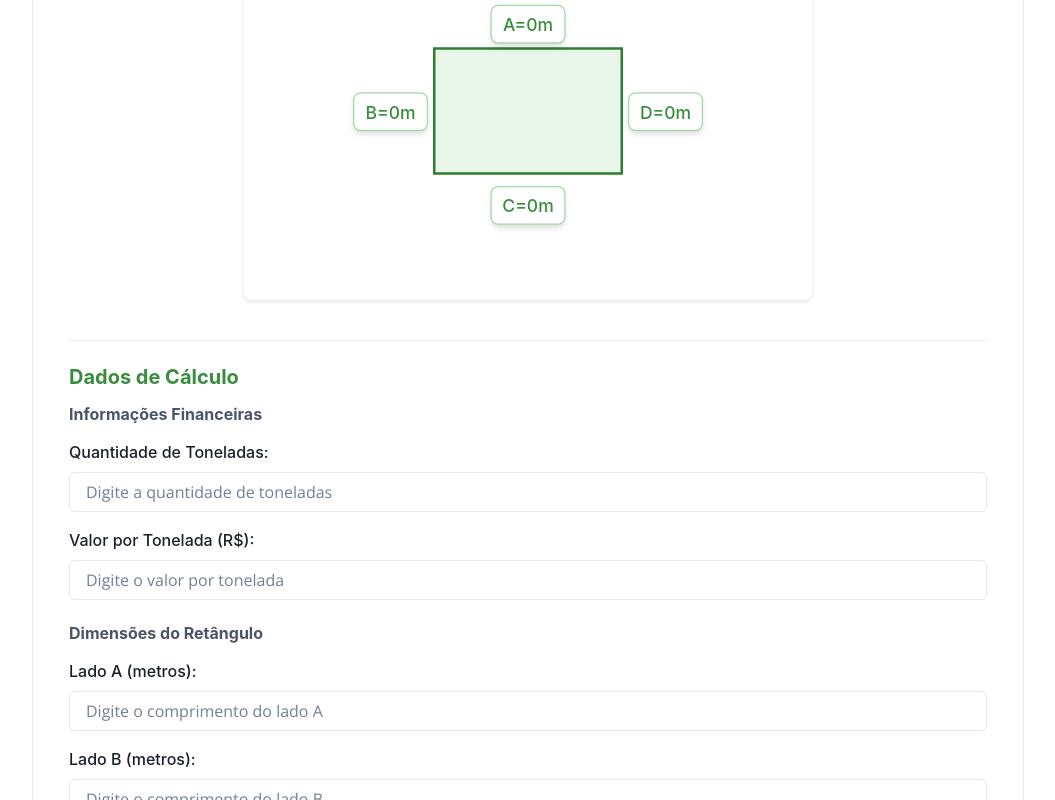
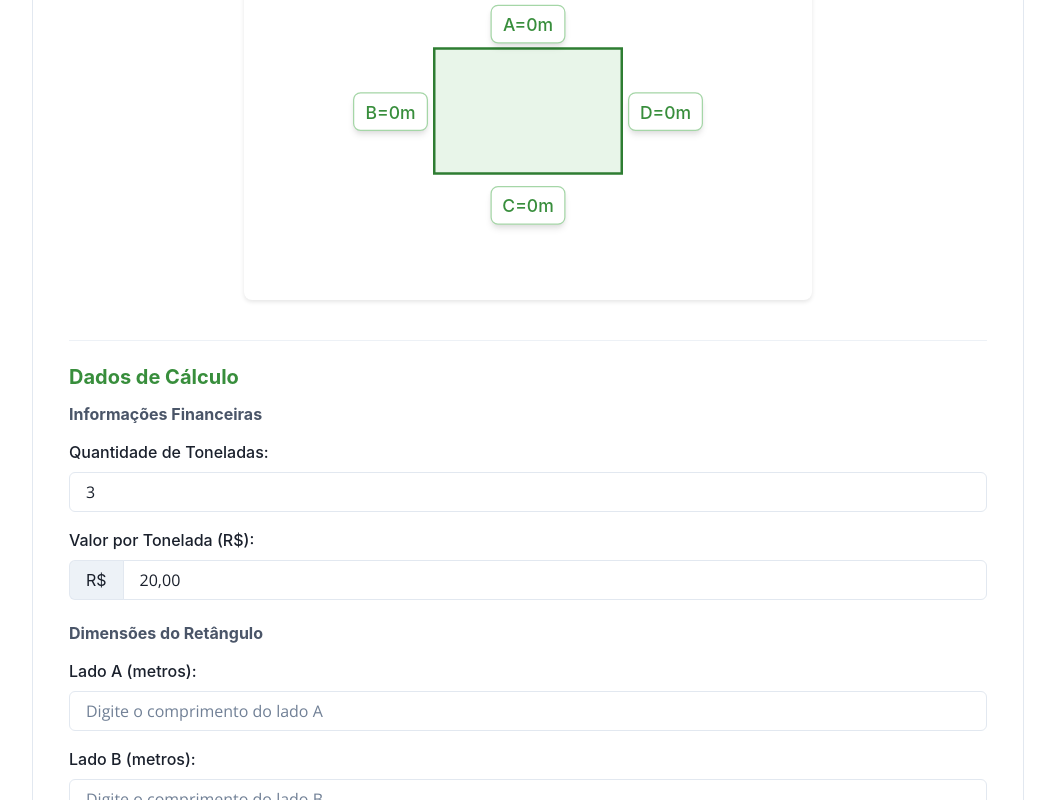
Before and after one commit to StudyVault/harvest-calc-pro, a React (Vite) app: page / in a window 1280 px wide. Shown: the part 413-1213 px from the top of the page, without its empty margins (112-1167 px from the left). Built offline with nearby package versions, Linux system fonts and the light colour scheme.

Commit message:
Refactor CalculadoraCorteCana component to include currency input handling and update initial financial data values

```diff
--- a/src/components/CalculadoraCorteCana.tsx
+++ b/src/components/CalculadoraCorteCana.tsx
@@ -3,8 +3,8 @@ import './CalculadoraCorteCana.css';
 
 const CalculadoraCorteCana: React.FC = () => {
   const [valores, setValores] = useState({
-    toneladas: 0,
-    valorPorTonelada: 0,
+    toneladas: 3,
+    valorPorTonelada: 20.00,
     ladoA: 0,
     ladoB: 0,
     ladoC: 0,
--- a/src/components/calculator/CalculadoraCorteCana.tsx
+++ b/src/components/calculator/CalculadoraCorteCana.tsx
@@ -1,4 +1,4 @@
-import React, { useState } from 'react';
+import React, { useState, useRef } from 'react';
 import {
   Box,
   Container,
@@ -15,20 +15,32 @@ import {
   Button,
   useToast,
   Divider,
+  InputGroup,
+  InputLeftAddon,
 } from '@chakra-ui/react';
 import { useFormState } from '../../hooks/useFormState';
 import { useAreaCalculations } from '../../hooks/useAreaCalculations';
+import { useCurrencyInput } from '../../hooks/useCurrencyInput';
 import Rectangle from './Rectangle';
 import Triangle from './Triangle';
 
 type ShapeType = 'rectangle' | 'triangle';
 
 const CalculadoraCorteCana: React.FC = () => {
-  const { dimensions, financialData, handleDimensionChange, handleFinancialChange } = useFormState();
+  const { dimensions, financialData, handleDimensionChange, handleFinancialChange, setFinancialData } = useFormState();
+  const { formatCurrency, handleCurrencyChange } = useCurrencyInput();
   const { result, calculateAreas } = useAreaCalculations();
   const [showResults, setShowResults] = useState(false);
   const [selectedShape, setSelectedShape] = useState<ShapeType>('rectangle');
+  const [displayValue, setDisplayValue] = useState(formatCurrency(financialData.valorPorTonelada));
   const toast = useToast();
+
+  const handleCurrencyInputChange = (e: React.ChangeEvent<HTMLInputElement>) => {
+    const formattedValue = handleCurrencyChange(e, (value) => {
+      setFinancialData(prev => ({ ...prev, valorPorTonelada: value }));
+    });
+    setDisplayValue(formattedValue);
+  };
 
   const handleCalculate = () => {
     // Validar se todos os campos necessários estão preenchidos
@@ -119,13 +131,18 @@ const CalculadoraCorteCana: React.FC = () => {
 
                     <FormControl mt={4}>
                       <FormLabel>Valor por Tonelada (R$):</FormLabel>
-                      <Input
-                        type="number"
-                        name="valorPorTonelada"
-                        value={financialData.valorPorTonelada || ''}
-                        onChange={handleFinancialChange}
-                        placeholder="Digite o valor por tonelada"
-                      />
+                      <InputGroup>
+                        <InputLeftAddon>R$</InputLeftAddon>
+                        <Input
+                          type="text"
+                          name="valorPorTonelada"
+                          value={displayValue}
+                          onChange={handleCurrencyInputChange}
+                          onFocus={(e) => e.target.select()}
+                          placeholder="0,00"
+                          inputMode="numeric"
+                        />
+                      </InputGroup>
                     </FormControl>
                   </Box>
 
--- /dev/null
+++ b/src/hooks/useCurrencyInput.ts
@@ -0,0 +1,54 @@
+import { ChangeEvent } from 'react';
+
+export const useCurrencyInput = () => {
+  const formatCurrency = (value: number): string => {
+    if (isNaN(value)) return '0,00';
+    return new Intl.NumberFormat('pt-BR', {
+      minimumFractionDigits: 2,
+      maximumFractionDigits: 2,
+    }).format(value);
+  };
+
+  const parseCurrencyInput = (input: string): string => {
+    // Remove tudo que não é número
+    const numbers = input.replace(/\D/g, '');
+
+    // Se não houver números, retorna zero formatado
+    if (!numbers) return '0,00';
+
+    // Pega os últimos dígitos para os centavos (até 2 dígitos)
+    const centavos = numbers.slice(-2).padStart(2, '0');
+
+    // Pega o resto para os reais, removendo zeros à esquerda
+    const reais = numbers.slice(0, -2);
+    const reaisFormatted = reais ? parseInt(reais, 10).toString() : '0';
+
+    // Formata com a vírgula
+    return `${reaisFormatted},${centavos}`;
+  };
+
+  const handleCurrencyChange = (
+    e: ChangeEvent<HTMLInputElement>,
+    callback: (value: number) => void
+  ) => {
+    // Pega apenas os números do input
+    const inputValue = e.target.value.replace(/\D/g, '');
+
+    // Formata o valor
+    const formattedValue = parseCurrencyInput(inputValue);
+
+    // Converte para número para o callback
+    const numericValue = parseFloat(formattedValue.replace(',', '.'));
+
+    // Atualiza o estado com o valor numérico
+    callback(numericValue);
+
+    // Retorna o valor formatado para atualizar o input
+    return formattedValue;
+  };
+
+  return {
+    formatCurrency,
+    handleCurrencyChange,
+  };
+};
--- a/src/hooks/useFormState.ts
+++ b/src/hooks/useFormState.ts
@@ -10,8 +10,8 @@ export const useFormState = () => {
   });
 
   const [financialData, setFinancialData] = useState<FinancialData>({
-    toneladas: 0,
-    valorPorTonelada: 0
+    toneladas: 3,
+    valorPorTonelada: 20.00
   });
 
   const handleDimensionChange = (e: InputChangeEvent) => {
@@ -33,6 +33,7 @@ export const useFormState = () => {
   return {
     dimensions,
     financialData,
+    setFinancialData,
     handleDimensionChange,
     handleFinancialChange
   };
```
